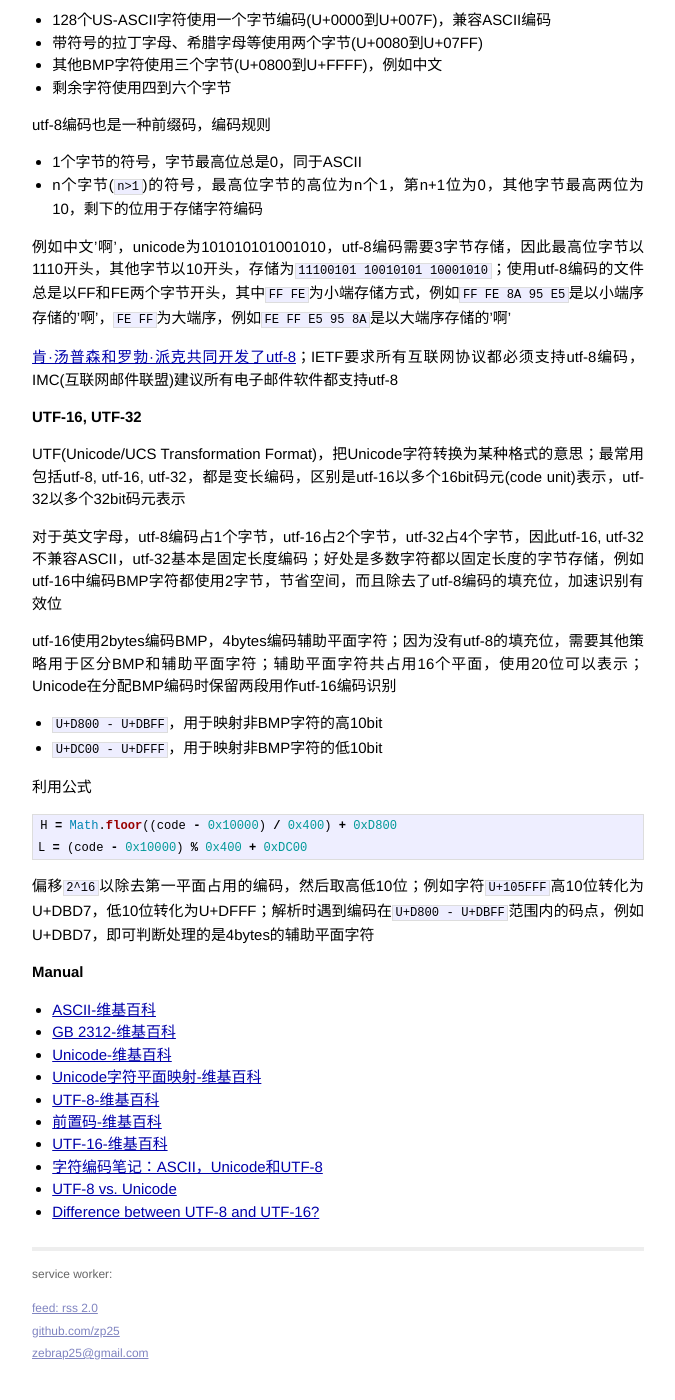
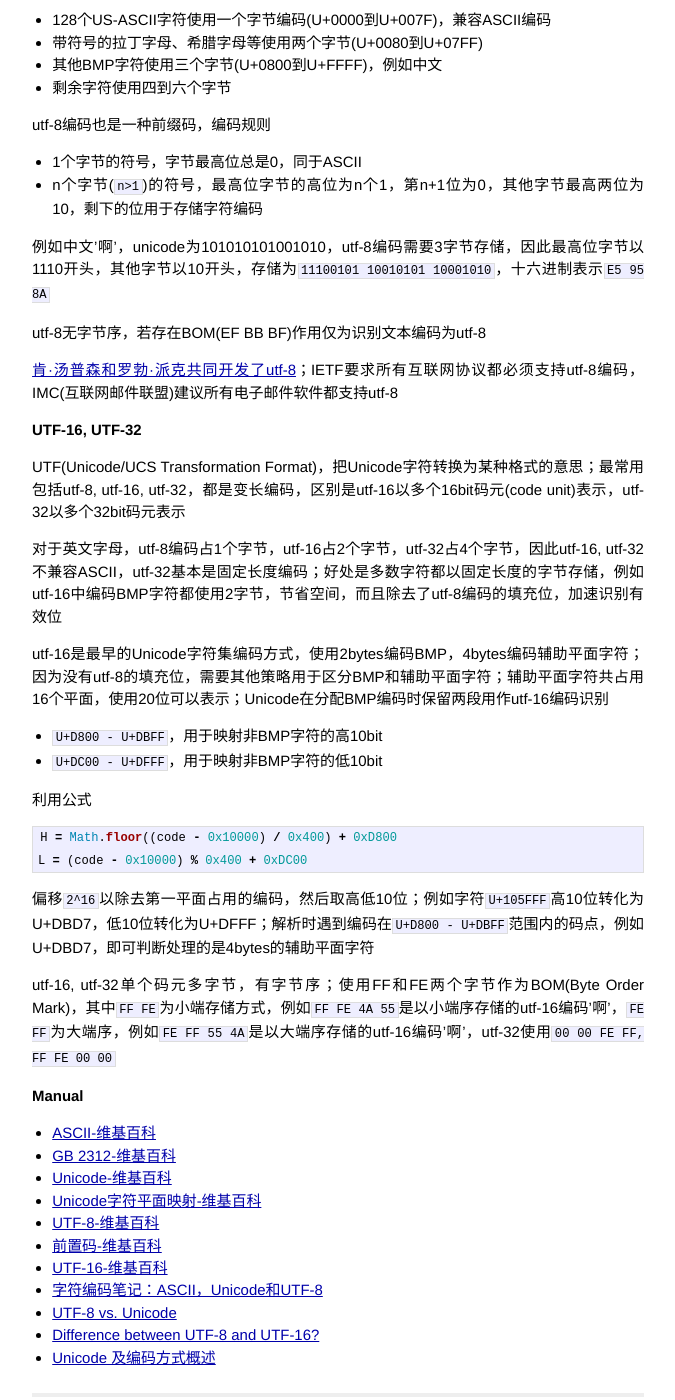
Before and after one commit to zp25/zp25.github.io, a Jekyll site: the page built from _posts/miscellaneous/2018-01-08-unicode.md, in a window 1280 px wide and 1400 px high, scrolled down 2294 px. Shown: the whole window, without its empty margins (302-977 px from the left). Built offline with Jekyll 4.4.1, drawn with Linux system fonts in a browser that asks for light colours.

Commit message:
feat: 字节序

```diff
--- a/_posts/miscellaneous/2018-01-08-unicode.md
+++ b/_posts/miscellaneous/2018-01-08-unicode.md
@@ -76,7 +76,9 @@ utf-8编码也是一种前缀码，编码规则
 + 1个字节的符号，字节最高位总是0，同于ASCII
 + n个字节(`n>1`)的符号，最高位字节的高位为n个1，第n+1位为0，其他字节最高两位为10，剩下的位用于存储字符编码
 
-例如中文'啊'，unicode为101010101001010，utf-8编码需要3字节存储，因此最高位字节以1110开头，其他字节以10开头，存储为`11100101 10010101 10001010`；使用utf-8编码的文件总是以FF和FE两个字节开头，其中`FF FE`为小端存储方式，例如`FF FE 8A 95 E5`是以小端序存储的'啊'，`FE FF`为大端序，例如`FE FF E5 95 8A`是以大端序存储的'啊'
+例如中文'啊'，unicode为101010101001010，utf-8编码需要3字节存储，因此最高位字节以1110开头，其他字节以10开头，存储为`11100101 10010101 10001010`，十六进制表示`E5 95 8A`
+
+utf-8无字节序，若存在BOM(EF BB BF)作用仅为识别文本编码为utf-8
 
 [肯·汤普森和罗勃·派克共同开发了utf-8][pike]；IETF要求所有互联网协议都必须支持utf-8编码，IMC(互联网邮件联盟)建议所有电子邮件软件都支持utf-8
 
@@ -85,7 +87,7 @@ UTF(Unicode/UCS Transformation Format)，把Unicode字符转换为某种格式
 
 对于英文字母，utf-8编码占1个字节，utf-16占2个字节，utf-32占4个字节，因此utf-16, utf-32不兼容ASCII，utf-32基本是固定长度编码；好处是多数字符都以固定长度的字节存储，例如utf-16中编码BMP字符都使用2字节，节省空间，而且除去了utf-8编码的填充位，加速识别有效位
 
-utf-16使用2bytes编码BMP，4bytes编码辅助平面字符；因为没有utf-8的填充位，需要其他策略用于区分BMP和辅助平面字符；辅助平面字符共占用16个平面，使用20位可以表示；Unicode在分配BMP编码时保留两段用作utf-16编码识别
+utf-16是最早的Unicode字符集编码方式，使用2bytes编码BMP，4bytes编码辅助平面字符；因为没有utf-8的填充位，需要其他策略用于区分BMP和辅助平面字符；辅助平面字符共占用16个平面，使用20位可以表示；Unicode在分配BMP编码时保留两段用作utf-16编码识别
 
 + `U+D800 - U+DBFF`，用于映射非BMP字符的高10bit
 + `U+DC00 - U+DFFF`，用于映射非BMP字符的低10bit
@@ -97,6 +99,8 @@ H = Math.floor((code - 0x10000) / 0x400) + 0xD800
 L = (code - 0x10000) % 0x400 + 0xDC00
 ~~~
 偏移`2^16`以除去第一平面占用的编码，然后取高低10位；例如字符`U+105FFF`高10位转化为U+DBD7，低10位转化为U+DFFF；解析时遇到编码在`U+D800 - U+DBFF`范围内的码点，例如U+DBD7，即可判断处理的是4bytes的辅助平面字符
+
+utf-16, utf-32单个码元多字节，有字节序；使用FF和FE两个字节作为BOM(Byte Order Mark)，其中`FF FE`为小端存储方式，例如`FF FE 4A 55`是以小端序存储的utf-16编码'啊'，`FE FF`为大端序，例如`FE FF 55 4A`是以大端序存储的utf-16编码'啊'，utf-32使用`00 00 FE FF, FF FE 00 00`
 
 
 # Manual
@@ -110,5 +114,6 @@ L = (code - 0x10000) % 0x400 + 0xDC00
 + [字符编码笔记：ASCII，Unicode和UTF-8](http://www.ruanyifeng.com/blog/2007/10/ascii_unicode_and_utf-8.html "字符编码笔记：ASCII，Unicode和UTF-8")
 + [UTF-8 vs. Unicode](http://stackoverflow.com/questions/643694/utf-8-vs-unicode "UTF-8 vs. Unicode")
 + [Difference between UTF-8 and UTF-16?](http://stackoverflow.com/questions/4655250/difference-between-utf-8-and-utf-16 "Difference between UTF-8 and UTF-16?")
++ [Unicode 及编码方式概述](https://www.ibm.com/developerworks/cn/java/unicode-programming-language/index.html "Unicode 及编码方式概述")
 
 [pike]: https://zh.wikipedia.org/wiki/%E7%BE%85%E5%8B%83%C2%B7%E6%B4%BE%E5%85%8B "引用"
```
Also changed, not shown: Gemfile.lock.
